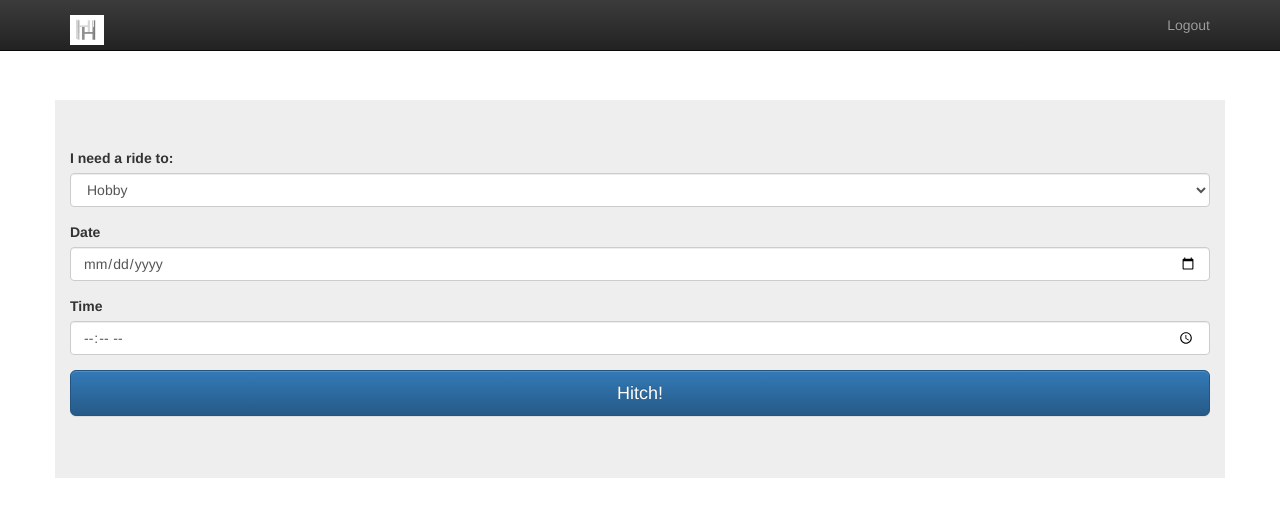
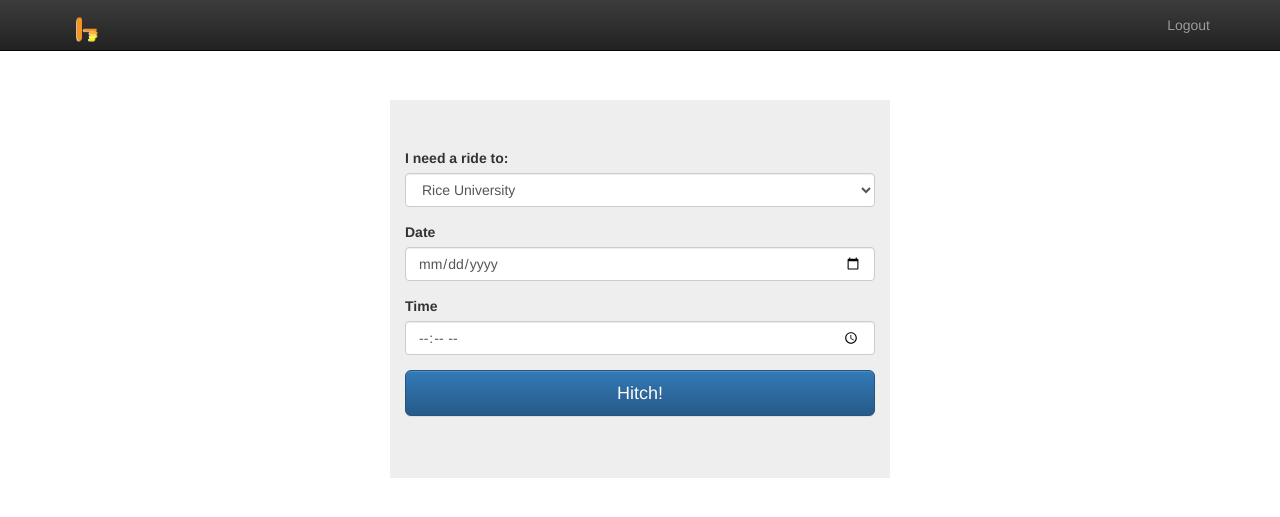
Before and after one commit to phrayezzen/hackrice2014, a PHP site: page /time.html in a window 1280 px wide. Shown: the top 517 px of the page. Run offline with PHP 8.4, Linux system fonts and the light colour scheme; some libraries are stand-ins or nearby versions.

Commit message:
polished

```diff
--- a/src/css/style.css
+++ b/src/css/style.css
@@ -7,10 +7,24 @@ div.login-box{
   width: 70%;
 }
 
+#logo img {
+	width: 200px;
+	height: auto;
+}
+
 .hideMe {
 	display: none;
 }
 
-.navbar {
+/*.navbar {
 	background-color: navy;
+}*/
+
+.jumbotron, table {
+	max-width: 500px;
+	margin: 0 auto;
 }
+
+#inputPhone {
+	width: 50px;
+}
--- a/src/hitch.html
+++ b/src/hitch.html
@@ -1,5 +1,5 @@
 <!DOCTYPE html>
-
+<html>
 <head>
   <title>HitchHike</title>
   <meta name="viewport" content="width=device-width, initial-scale=1.0">
@@ -26,11 +26,9 @@
       </div><!--/.nav-collapse -->
     </div>
   </div>
-  </div>
-  <br/>
-  <br/>
   <div id="content" class= "container jumbotron">
     <a class="btn btn-primary btn-lg btn-block" href="./time.html?now=true">Ride Now</a>
     <a class="btn btn-primary btn-lg btn-block" href="./time.html">Ride Later</a>
   </div>
 </body>
+</html>
--- a/src/login.html
+++ b/src/login.html
@@ -33,16 +33,15 @@
 			</div><!--/.nav-collapse -->
 		</div>
 	</div>
-	       </div>
 
 	<div id="content" class="container">
 		<div class="jumbotron login-box text-center">
 			<div id="logo">
 				<img src="assets/logo.png" />
 			</div>
-				<h1>Share a ride</h1>
+			<h1>share a ride</h1>
 			<form id="login" action="./authenticate.php">
-					<input class="btn btn-primary btn-lg" type="submit" value="Login" />
+				<input class="btn btn-primary btn-lg" type="submit" value="LOGIN" />
 			</form>
 		</div>
 	</div>
--- a/src/results.php
+++ b/src/results.php
@@ -65,7 +65,9 @@
 					<tr>
 						<th>Name</th>
 						<th>Departure Time</th>
-						<th></th>
+						<th>Ask to Join</th>
+						<th>Message</th>
+						<th>Status</th>
 					</tr>
 				</thead>
 				<tbody>
--- a/src/time.html
+++ b/src/time.html
@@ -77,9 +77,9 @@
 			<div class="form-group">
 				<label for="inputPlace">I need a ride to:</label>
 				<select class="form-control" id="inputPlace" name="place">
-						<option value="HOU">Hobby</option>
-						<option value="IAH">IAH</option>
-						<option value="RIC">Rice</option>
+					<option value="RIC">Rice University</option>
+					<option value="HOU">Hobby Airport (HOU)</option>
+					<option value="IAH">George Bush Intercontinental Airport (IAH)</option>
 				</select>
 			</div>
 			<div class="hideMe" id="date">
```
Also changed, not shown: src/contact.html (+7 -3 lines), src/assets/logo.png. Lines whose indentation alone changed are shown as unchanged.
